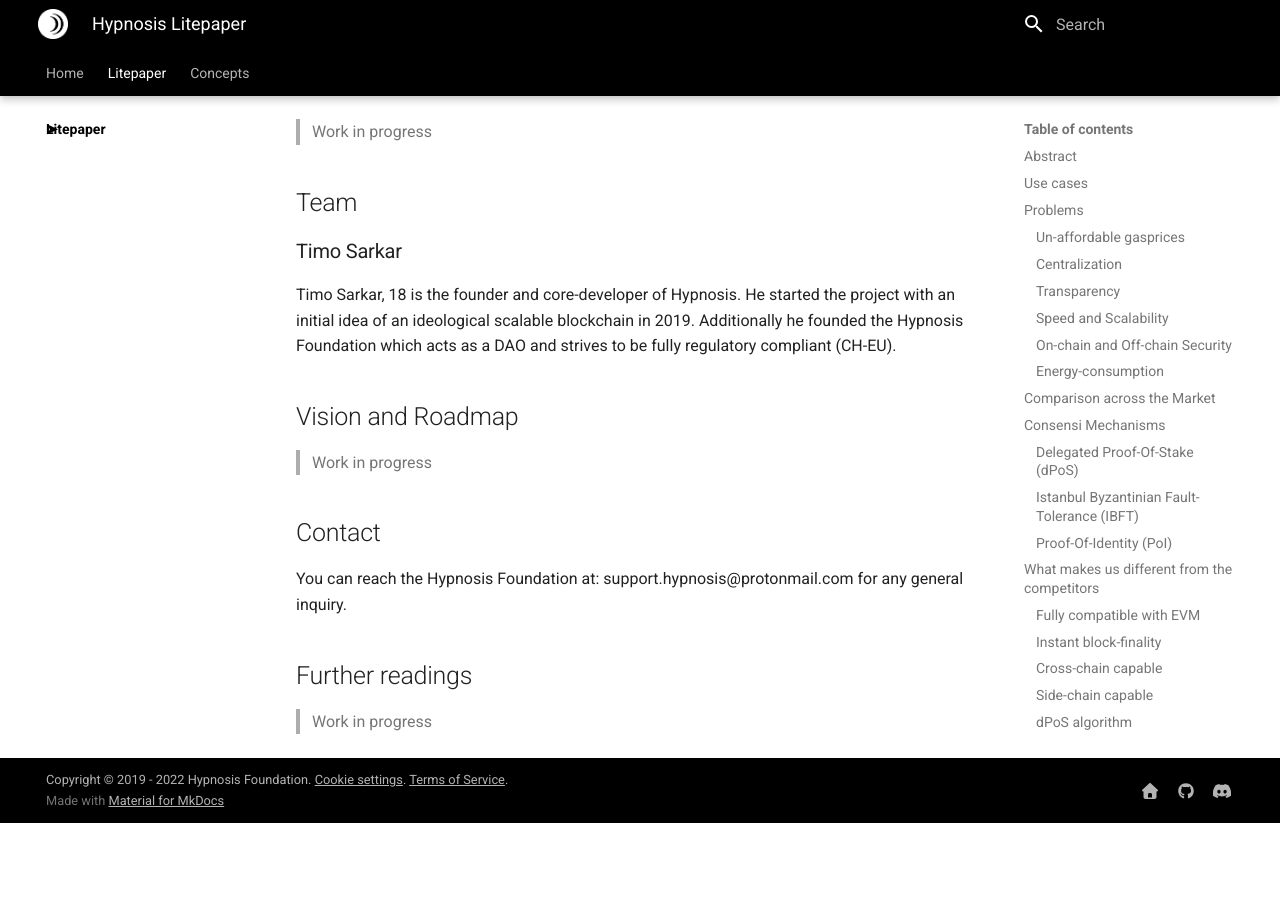
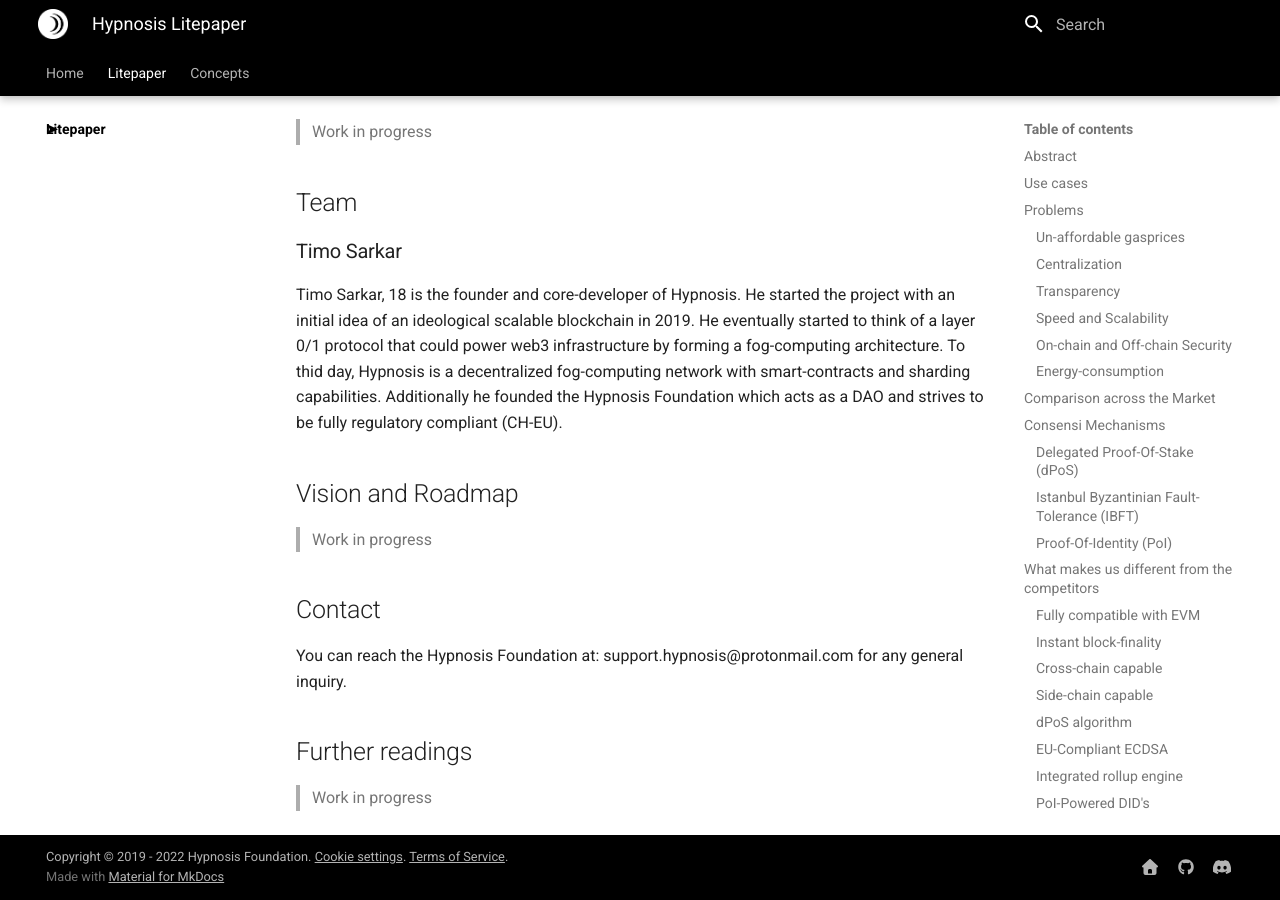
Before and after one commit to hypnosisfoundation/documentation, an MkDocs documentation site: the page built from docs/litepaper/index.md, in a window 1280 px wide and 900 px high, scrolled down 4566 px. Built offline with MkDocs 1.6.1 and Material for MkDocs 9.7.7, drawn with Linux system fonts in a browser that asks for light colours; comment, search, counter and statistics services are not loaded; before the commit the page ends 5389 px from its top, so only the background shows below that.

Commit message:
Update index.md

```diff
--- a/docs/litepaper/index.md
+++ b/docs/litepaper/index.md
@@ -135,7 +135,7 @@
 
 ### Timo Sarkar
 
-Timo Sarkar, 18 is the founder and core-developer of Hypnosis. He started the project with an initial idea of an ideological scalable blockchain in 2019. Additionally he founded the Hypnosis Foundation which acts as a DAO and strives to be fully regulatory compliant (CH-EU).
+Timo Sarkar, 18 is the founder and core-developer of Hypnosis. He started the project with an initial idea of an ideological scalable blockchain in 2019. He eventually started to think of a layer 0/1 protocol that could power web3 infrastructure by forming a fog-computing architecture. To thid day, Hypnosis is a decentralized fog-computing network with smart-contracts and sharding capabilities. Additionally he founded the Hypnosis Foundation which acts as a DAO and strives to be fully regulatory compliant (CH-EU).
 
 ## Vision and Roadmap
 
```
